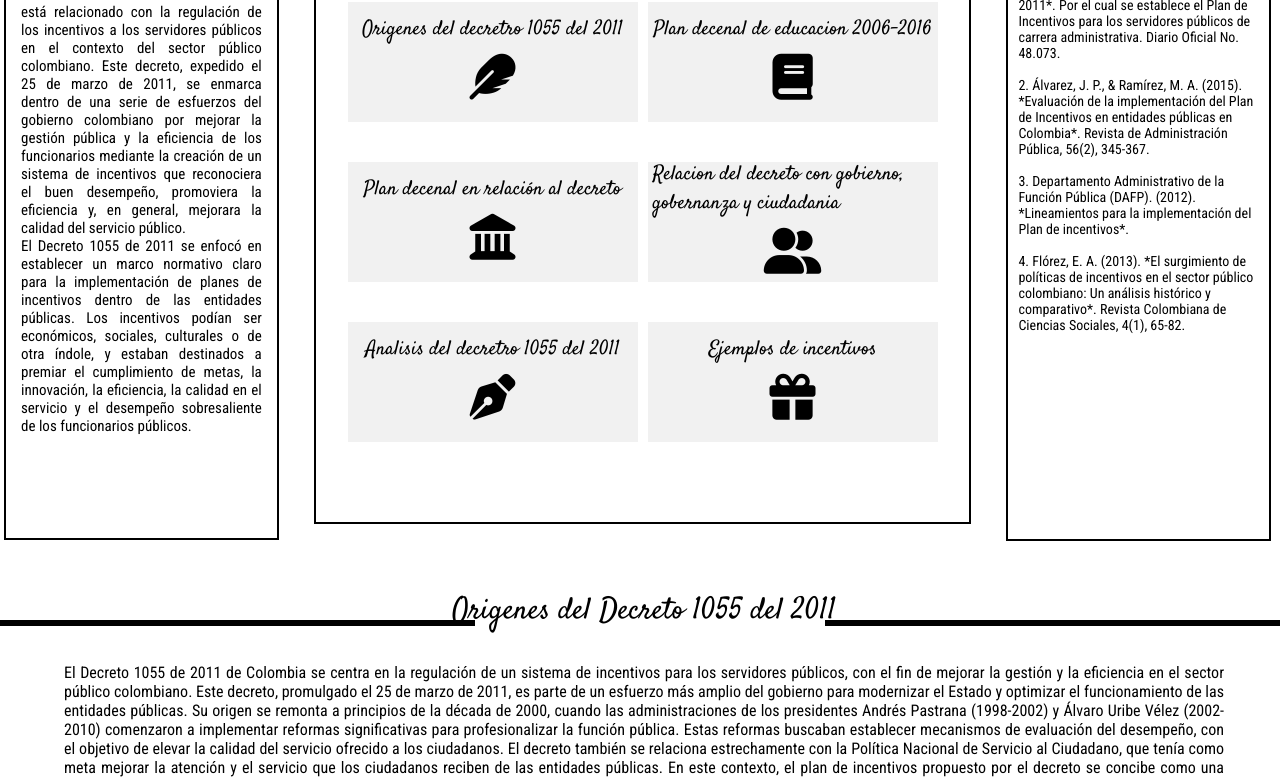
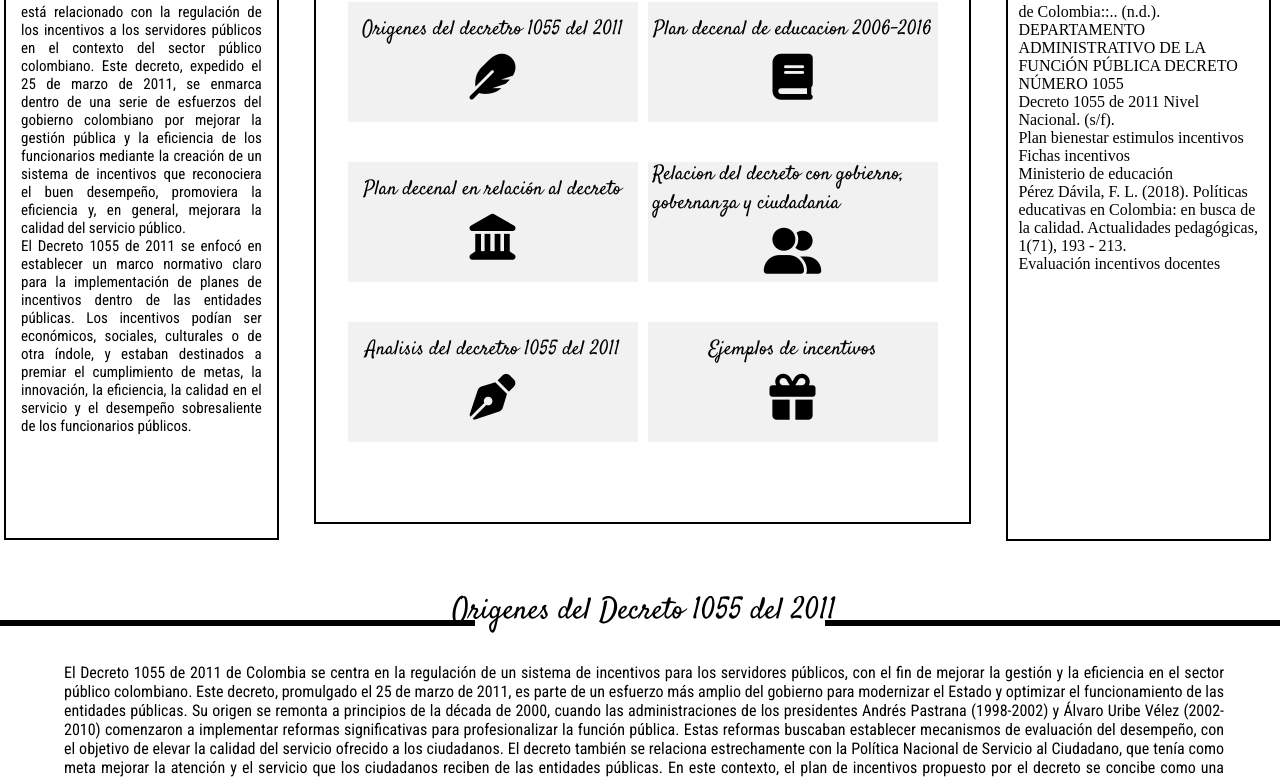
Before and after one commit to jhonatancc1092/Politicas_portafolio, a plain HTML site: page index.html in a window 1280 px wide. Shown: the part 219-998 px from the top of the page. Drawn offline with Linux system fonts and the light colour scheme.

Commit message:
Update index.html

```diff
--- a/index.html
+++ b/index.html
@@ -163,14 +163,15 @@ La Gobernación de Cundinamarca implementó un programa de incentivos basado en
         </div>
         <div class="caja2">
             <p class="referencias">Lista de referencias</p>
-            <p class="parrafo3"><a href="https://www.funcionpublica.gov.co/documents/418537/563291/decreto_1055_2011.pdf">1. Colombia. (2011). *Decreto 1055 de 2011*. Por el cual se establece el Plan de Incentivos para los servidores públicos de carrera administrativa. Diario Oficial No. 48.073.
-                </a> <br><br>
+               <a href="https://www.mineducacion.gov.co/1621/article-214904.html">Incentivos para docentes - ..::Ministerio de Educación Nacional de Colombia::.. (n.d.).</a>
+               <a href="https://www.mineducacion.gov.co/1780/articles-268809_archivo_pdf_decreto1055.pdf">DEPARTAMENTO ADMINISTRATIVO DE LA FUNCiÓN PÚBLICA DECRETO NÚMERO 1055</a>
+               <a href="https://www.alcaldiabogota.gov.co/sisjur/normas/Norma1.jsp?i=42108">Decreto 1055 de 2011 Nivel Nacional. (s/f).</a>
+               <a href="https://www.funcionpublica.gov.co/documents/418537/528603/Plan_bienestar_estimulos_incentivos_v3.pdf/572c2e07-81e3-1624-15db-c7e8cdb8f8f1?t=1675198172024">Plan bienestar estimulos incentivos</a>
+               <a href="https://www.educacionbogota.edu.co/portal_institucional/sites/default/files/inline-files/FICHASINCENTIVOSV6.pdf">Fichas incentivos</a>
+               <a href="https://www.mineducacion.gov.co/1621/articles-345822_ANEXO_29.pdf">Ministerio de educación</a>
+               <a href="https://doi.org/10.19052/ap.4430">Pérez Dávila, F. L. (2018). Políticas educativas en Colombia: en busca de la calidad. Actualidades pedagógicas, 1(71), 193 - 213.</a>
+               <a href="https://colaboracion.dnp.gov.co/CDT/Sinergia/Documentos/Evaluacion_incentivos_docentes_Documento_vf.pdf">Evaluación incentivos docentes</a>
 
-                <a href="https://doi.org/10.7201/revapub.v56i2.3456">2. Álvarez, J. P., & Ramírez, M. A. (2015). *Evaluación de la implementación del Plan de Incentivos en entidades públicas en Colombia*. Revista de Administración Pública, 56(2), 345-367. </a> <br><br>
-
-                <a href="https://www.funcionpublica.gov.co/documents/418537/563291/Lineamientos_Plan_Incentivos.pdf">3. Departamento Administrativo de la Función Pública (DAFP). (2012). *Lineamientos para la implementación del Plan de incentivos*. </a> <br><br>
-
-                <a href="https://doi.org/10.21500/20112084">4. Flórez, E. A. (2013). *El surgimiento de políticas de incentivos en el sector público colombiano: Un análisis histórico y comparativo*. Revista Colombiana de Ciencias Sociales, 4(1), 65-82. </a> <br><br>
                 </p>
         </div>
     </div>
```
